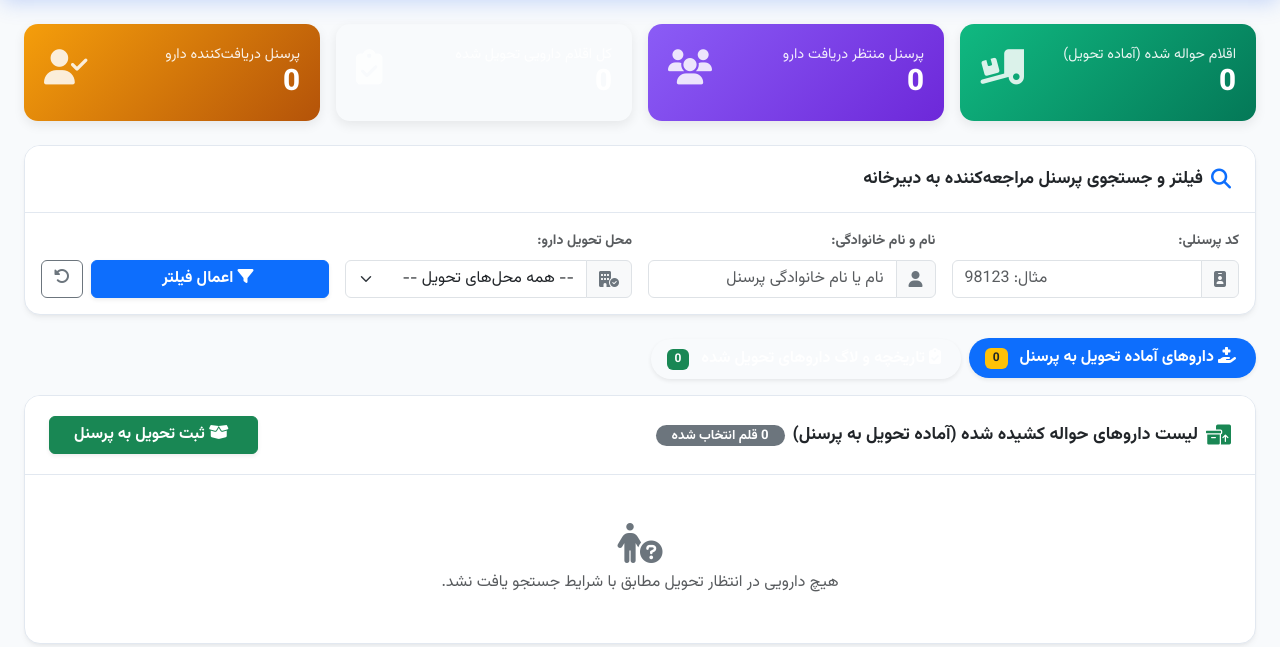
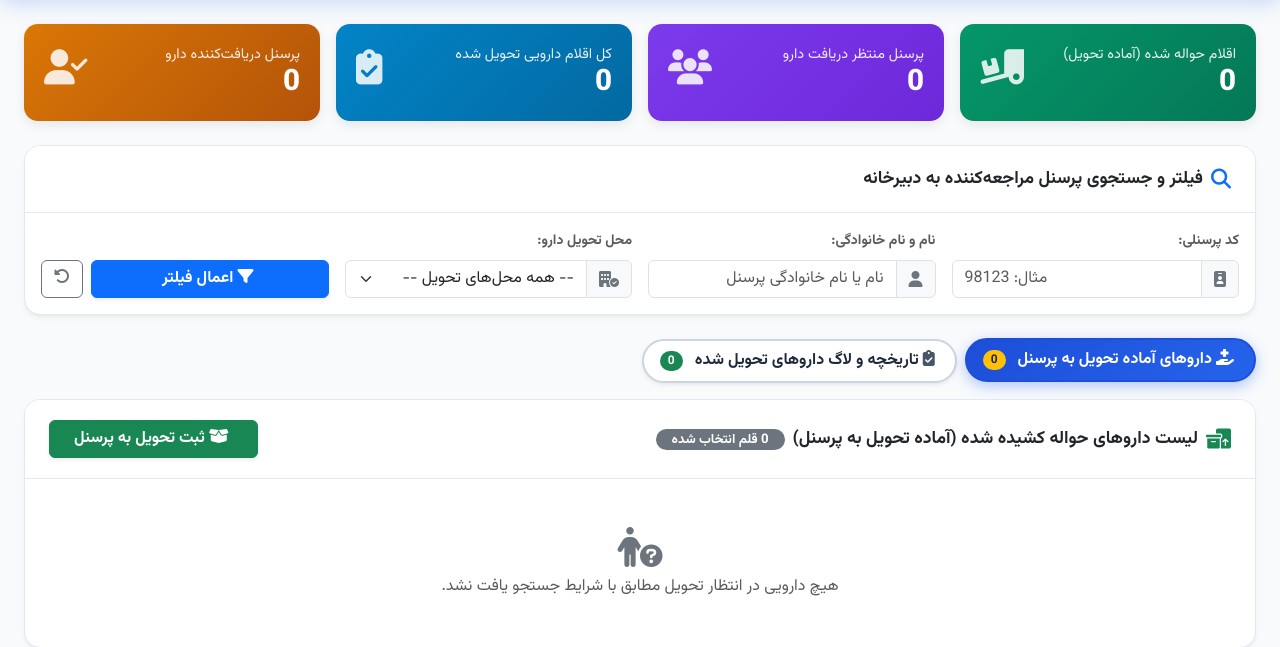
Before and after one commit to ali-keshvari/MedicationRequest, an ASP.NET MVC app: template pAMAR/AMARPRJ/Views/MedicationRequest/Secretariat.cshtml in a window 1280 px wide. Shown: the part 68-715 px from the top of the page. Run offline with ASP.NET Core 8 and stand-ins for ASP.NET MVC 5, Linux system fonts and the light colour scheme; the template is opened without the code that fills it, so the values that code supplies are empty; the project's own start-up code is not run, and a stand-in starts its controllers and pages; some libraries are stand-ins or nearby versions.

Commit message:
style: fix readability and contrast of delivered stat-card and inactive tab button

```diff
--- a/pAMAR/AMARPRJ/Views/MedicationRequest/Secretariat.cshtml
+++ b/pAMAR/AMARPRJ/Views/MedicationRequest/Secretariat.cshtml
@@ -131,14 +131,14 @@
             <button class="nav-link active px-4 py-2 fw-bold rounded-pill shadow-sm" id="pending-tab" data-bs-toggle="pill" data-bs-target="#tab-pending" type="button" role="tab">
                 <i class="fa-solid fa-hand-holding-medical ms-1"></i>
                 داروهای آماده تحویل به پرسنل
-                <span class="badge bg-warning text-dark ms-2">@totalMedsToDeliver</span>
+                <span class="badge bg-warning text-dark ms-2 px-2 py-1 rounded-pill">@totalMedsToDeliver</span>
             </button>
         </li>
         <li class="nav-item" role="presentation">
             <button class="nav-link px-4 py-2 fw-bold rounded-pill shadow-sm" id="delivered-tab" data-bs-toggle="pill" data-bs-target="#tab-delivered" type="button" role="tab">
                 <i class="fa-solid fa-clipboard-check ms-1"></i>
                 تاریخچه و لاگ داروهای تحویل شده
-                <span class="badge bg-success ms-2">@totalDelivered</span>
+                <span class="badge bg-success text-white ms-2 px-2 py-1 rounded-pill">@totalDelivered</span>
             </button>
         </li>
     </ul>
--- a/pAMAR/AMARPRJ/Views/Shared/_Layout.cshtml
+++ b/pAMAR/AMARPRJ/Views/Shared/_Layout.cshtml
@@ -108,10 +108,47 @@
             transform: translateY(-3px);
         }
 
-        .stat-card.blue { background: linear-gradient(135deg, #3b82f6 0%, #1d4ed8 100%); }
-        .stat-card.emerald { background: linear-gradient(135deg, #10b981 0%, #047857 100%); }
-        .stat-card.amber { background: linear-gradient(135deg, #f59e0b 0%, #b45309 100%); }
-        .stat-card.purple { background: linear-gradient(135deg, #8b5cf6 0%, #6d28d9 100%); }
+        .stat-card.blue { background: linear-gradient(135deg, #2563eb 0%, #1d4ed8 100%); }
+        .stat-card.emerald { background: linear-gradient(135deg, #059669 0%, #047857 100%); }
+        .stat-card.amber { background: linear-gradient(135deg, #d97706 0%, #b45309 100%); }
+        .stat-card.purple { background: linear-gradient(135deg, #7c3aed 0%, #6d28d9 100%); }
+        .stat-card.cyan { background: linear-gradient(135deg, #0284c7 0%, #0369a1 100%); }
+        .stat-card.teal { background: linear-gradient(135deg, #0d9488 0%, #0f766e 100%); }
+
+        /* Nav-Pills Styling for high contrast and readability */
+        .nav-pills .nav-link {
+            color: #1e293b !important;
+            background-color: #ffffff !important;
+            border: 2px solid #cbd5e1 !important;
+            font-weight: 700;
+            padding: 0.6rem 1.4rem;
+            transition: all 0.2s ease-in-out;
+        }
+
+        .nav-pills .nav-link i {
+            color: #475569;
+        }
+
+        .nav-pills .nav-link:hover {
+            color: #1d4ed8 !important;
+            background-color: #f1f5f9 !important;
+            border-color: #3b82f6 !important;
+        }
+
+        .nav-pills .nav-link:hover i {
+            color: #2563eb;
+        }
+
+        .nav-pills .nav-link.active {
+            color: #ffffff !important;
+            background: linear-gradient(135deg, #1d4ed8 0%, #2563eb 100%) !important;
+            border-color: #1d4ed8 !important;
+            box-shadow: 0 4px 14px rgba(37, 99, 235, 0.35) !important;
+        }
+
+        .nav-pills .nav-link.active i {
+            color: #ffffff !important;
+        }
 
         .stat-value {
             font-size: 1.85rem;
```
